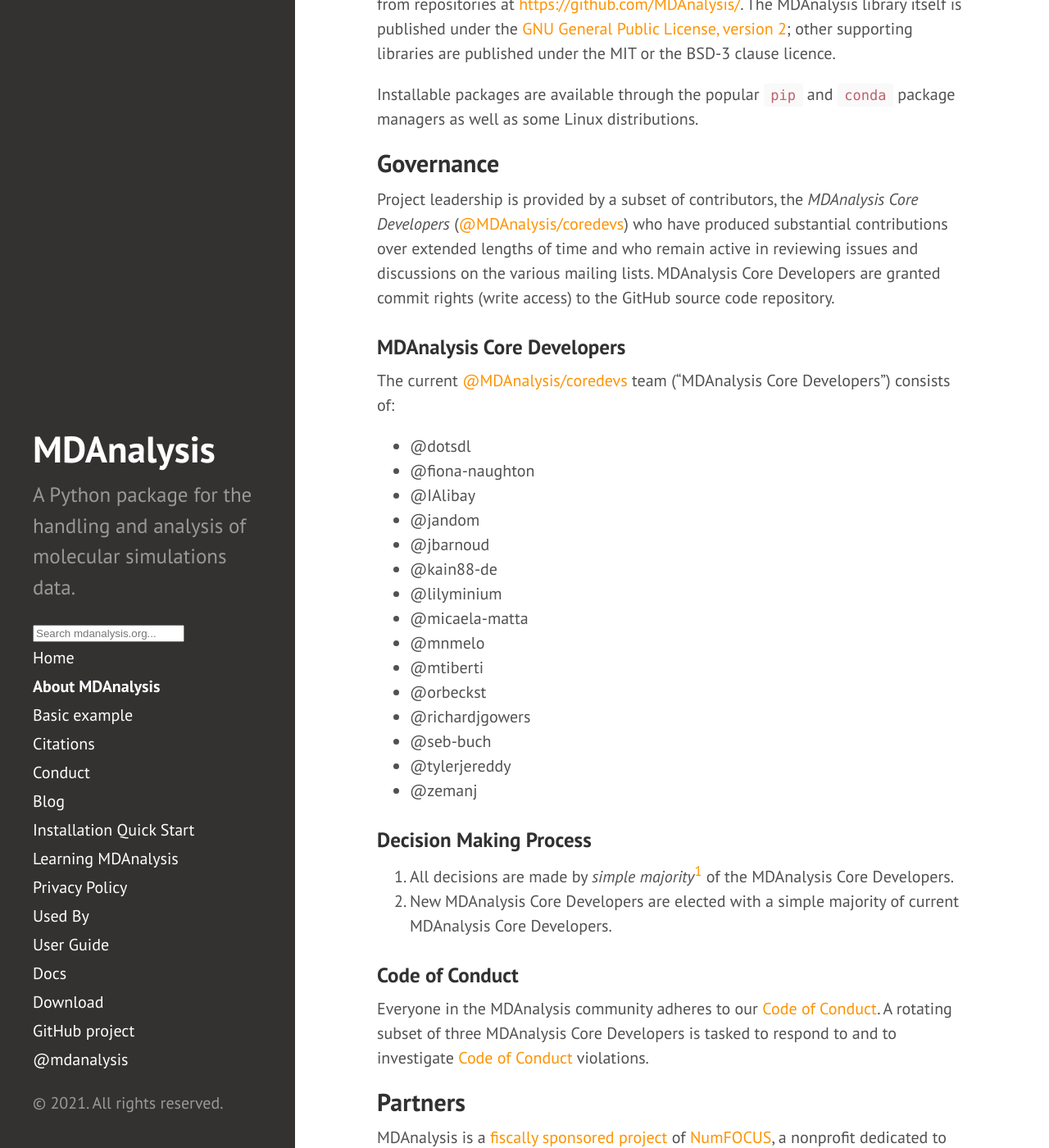
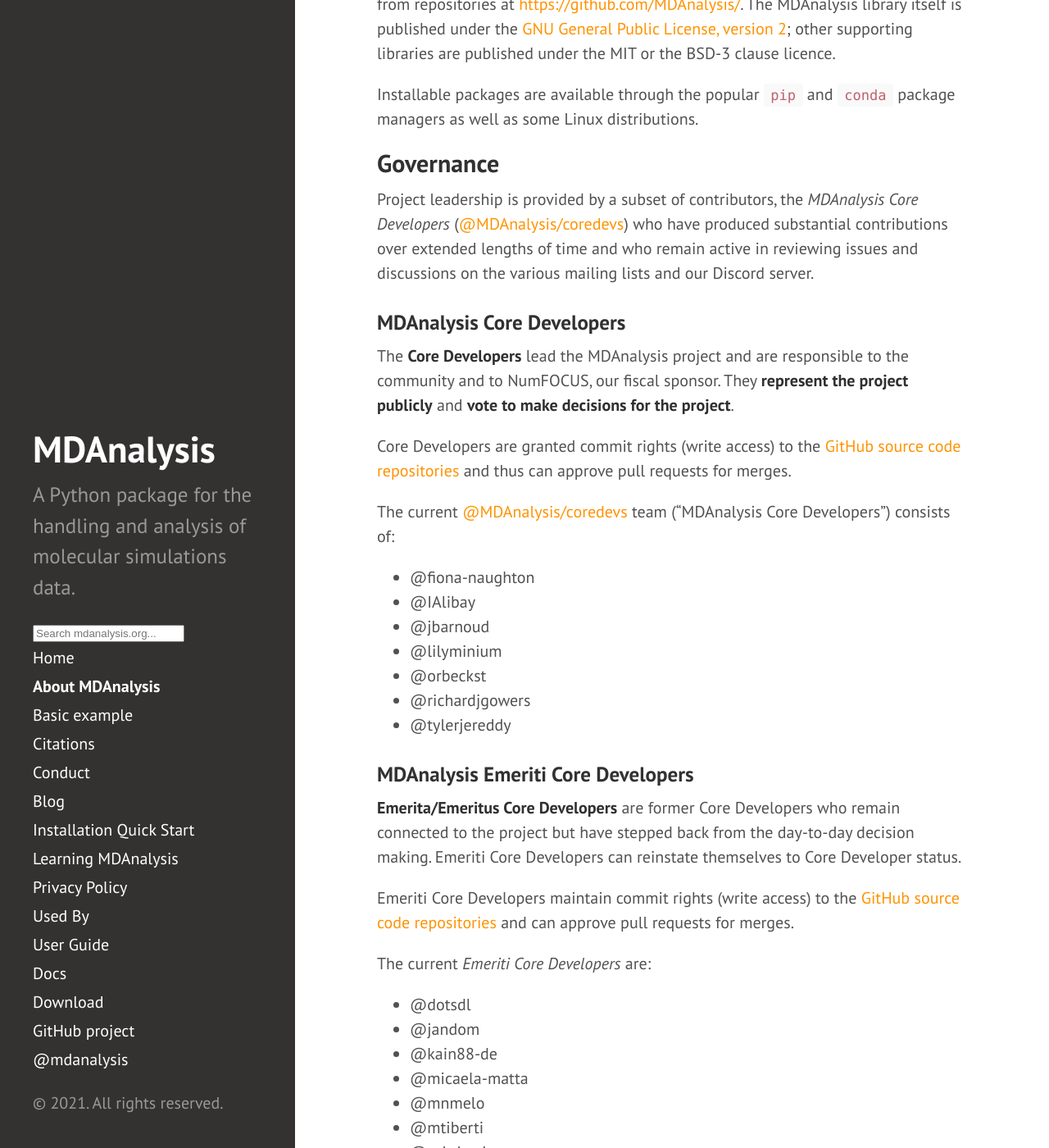
Before and after one commit to MDAnalysis/MDAnalysis.github.io, a Jekyll site: the page built from about.md, in a window 1280 px wide and 1400 px high, scrolled down 755 px. Shown: the whole window at 82% size. Built offline with Jekyll 4.4.1, drawn with Linux system fonts in a browser that asks for light colours; comment, search, counter and statistics services are not loaded; some of the changed text lies outside the part shown.

Commit message:
update Core Developers and EmCDs
- result of 2021 role call
  - updated list of Core Devs
  - add new list of EmCDs
- added subsections for CDs and EmCDs with short summary of function
  (based on the passed proposal for EmCDs)
- renamed "Decision Making Process" to "Decision Making Process and Membership"
- added 3rd item to "Decision Making Process and Membership" on CD opt-in and EmCD

```diff
--- a/about.md
+++ b/about.md
@@ -46,44 +46,66 @@ Installable packages are available through the popular ``pip`` and
 
 ## Governance
 
-Project leadership is provided by a subset of contributors,
-the *MDAnalysis Core Developers*
+Project leadership is provided by a subset of contributors, the
+*MDAnalysis Core Developers*
 ([@MDAnalysis/coredevs](https://github.com/orgs/MDAnalysis/teams/coredevs))
 who have produced substantial contributions over extended lengths of
 time and who remain active in reviewing issues and discussions on the
-various mailing lists. MDAnalysis Core Developers are granted commit
-rights (write access) to the GitHub source code repository.
+various mailing lists and our Discord server.
 
 ### MDAnalysis Core Developers
+
+The **Core Developers** lead the MDAnalysis project and are responsible to
+the community and to NumFOCUS, our fiscal sponsor. They **represent
+the project publicly** and **vote to make decisions for the project**.
+
+Core Developers are granted commit rights (write access) to the [GitHub source
+code repositories][orgrepo] and thus can approve pull requests for merges.
 
 The current
 [@MDAnalysis/coredevs](https://github.com/orgs/MDAnalysis/teams/coredevs/members)
 team ("MDAnalysis Core Developers") consists of:
 
-- @dotsdl
+
 - @fiona-naughton
 - @IAlibay
+- @jbarnoud
+- @lilyminium
+- @orbeckst
+- @richardjgowers
+- @tylerjereddy
+
+### MDAnalysis Emeriti Core Developers
+
+**Emerita/Emeritus Core Developers** are former Core Developers who remain
+connected to the project but have stepped back from the day-to-day
+decision making. Emeriti Core Developers can reinstate themselves to
+Core Developer status.
+
+Emeriti Core Developers maintain commit rights (write access) to the
+[GitHub source code repositories][orgrepo] and can approve pull requests for
+merges.
+
+The current *Emeriti Core Developers* are:
+
+- @dotsdl
 - @jandom
-- @jbarnoud
 - @kain88-de
-- @lilyminium
 - @micaela-matta
 - @mnmelo
 - @mtiberti
-- @orbeckst
-- @richardjgowers
 - @seb-buch
-- @tylerjereddy
 - @zemanj
 
+### Decision Making Process and Membership
 
-### Decision Making Process
-
-1. All decisions are made by *simple majority*[^1] of the MDAnalysis Core
-   Developers.
-2. New MDAnalysis Core Developers are elected with a simple majority
-   of current MDAnalysis Core Developers.
-
+1. All decisions are made by *simple majority*[^1] of the [MDAnalysis Core
+   Developers](#mdanalysis-core-developers).
+2. New *Core Developers* are elected with a simple majority of current
+   MDAnalysis Core Developers.
+3. Current Core Developers are polled annually to *opt-in* to remain
+   a Core Developer; otherwise they transition to [Emerita/Emeritus
+   Core Developer](#mdanalysis-emeriti-core-developers) status.
 
 [^1]: A [simple majority][] is defined as *more than half the votes
      cast*. Abstentions or blanks are excluded in calculating a
```
Also changed, not shown: other parts of about.md (+1 -0 lines).
